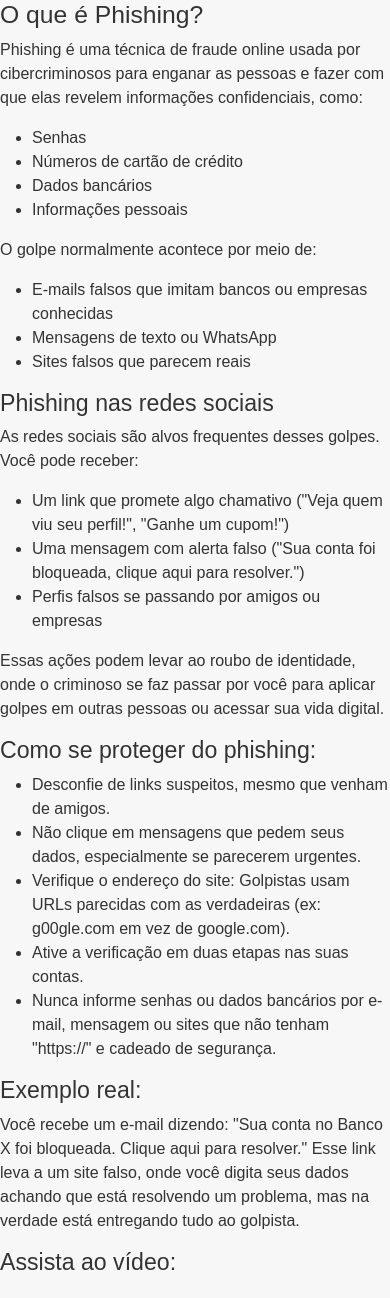
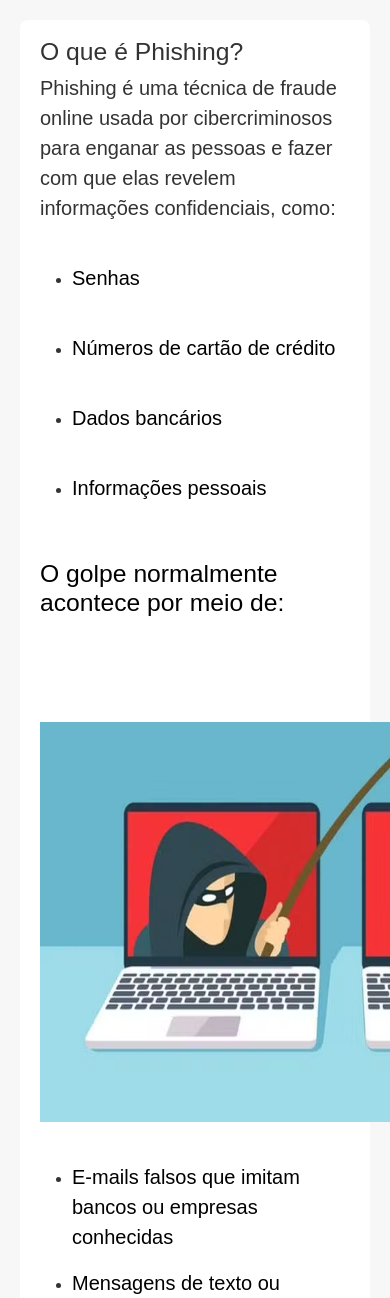
Before and after one commit to Venturaa10/suam_projeto, a PHP site: page /index.php?page=phishing in a window 390 px wide; the page is wider, and only the part inside the window is pictured. Shown: the part 56-1354 px from the top of that part. Run offline with PHP 8.4, Linux system fonts and the light colour scheme; data that the repository does not hold is empty; some libraries are stand-ins or nearby versions; grey boxes are pictures that could not be loaded.

Commit message:
front end pagina navegação e phishing

```diff
--- a/views/phishing.php
+++ b/views/phishing.php
@@ -1,59 +1,95 @@
 
-
-      <h2>O que é Phishing?</h2>
-      <p>
-        Phishing é uma técnica de fraude online usada por cibercriminosos para enganar as pessoas e fazer com que elas revelem informações confidenciais, como:
-      </p>
+<main>
+  <section>
+    <div class="row featurette">
+      <div class="col-md-7">
+        <h2 class="featurette-heading fw-normal lh-1">O que é Phishing?</h2>
+        <p class="lead">Phishing é uma técnica de fraude online usada por cibercriminosos para enganar as pessoas e fazer com que elas revelem informações confidenciais, como:</p>
+        <br>
         <ul>
-        <li>Senhas</li>
-        <li>Números de cartão de crédito</li>
-        <li>Dados bancários</li>
-        <li>Informações pessoais</li>
+          <li><p class="lead text-body-emphasis">Senhas</p><br></li>
+          <li><p class="lead text-body-emphasis">Números de cartão de crédito</p><br></li>
+          <li><p class="lead text-body-emphasis">Dados bancários</p><br></li>
+          <li><p class="lead text-body-emphasis">Informações pessoais</p><br></li>
         </ul>
 
-      <p>
-        O golpe normalmente acontece por meio de:
+        <h3 class="fs-2 text-body-emphasis">O golpe normalmente acontece por meio de:</h3>
+      </div>
+      <div class="col-md-5">
+        <br>
+        <br>
+        <br>
+        <br>
+        <img src="./assets/img/phishingpage1.png" alt="" width="600" height="400" >
+      </div>
+    </div>
+
+    <br>
+
+    <div class="col d-flex align-items-start">
+      <div>
+        <p class="lead mb-3">
+        <ul>
+          <li><p class="lead text-body-emphasis">E-mails falsos que imitam bancos ou empresas conhecidas</p></li>
+          <li><p class="lead text-body-emphasis">Mensagens de texto ou WhatsApp</p></li>
+          <li><p class="lead text-body-emphasis">Sites falsos que parecem reais</p></li>
+        </ul>
         </p>
+      </div>
+    </div>
+
+    <br>
+    <br>
+
+    <div class="row featurette">
+      <div class="col-md-7">
+        <h2 class="featurette-heading fw-normal lh-1">Phishing nas redes sociais.</h2>
+        <p class="lead">As redes sociais são alvos frequentes desses golpes. Você pode receber:</p>
+        <br>
         <ul>
-        <li>E-mails falsos que imitam bancos ou empresas conhecidas</li>
-        <li>Mensagens de texto ou WhatsApp</li>
-        <li>Sites falsos que parecem reais</li>
+          <li><p class="lead text-body-emphasis">Um link que promete algo chamativo ("Veja quem viu seu perfil!", "Ganhe um cupom!")</p><br></li>
+          <li><p class="lead text-body-emphasis">Uma mensagem com alerta falso ("Sua conta foi bloqueada, clique aqui para resolver.")</p><br></li>
+          <li><p class="lead text-body-emphasis">Perfis falsos se passando por amigos ou empresas</p><br></li>
         </ul>
 
-      <h3>Phishing nas redes sociais</h3>
-      <p>
-        As redes sociais são alvos frequentes desses golpes. Você pode receber:
+        <h6 class="fs-4 text-body-emphasis">Essas ações podem levar ao roubo de identidade, onde o criminoso se faz passar por você para aplicar golpes em outras pessoas ou acessar sua vida digital.</h6>
+      </div>
+      <div class="col-md-5">
+        <br>
+        <img src="./assets/img/phishingsocial.png" alt="" width="600" height="400" >
+      </div>
+    </div>
+    <br>
+    <br>
+
+    <div class="col d-flex align-items-start">
+      <div>
+        <h3 class="fs-2 text-body-emphasis">Como se proteger do phishing:</h3>
+        <p class="lead mb-3">
+          <ul>
+            <li><p class="lead text-body-emphasis">Desconfie de links suspeitos, mesmo que venham de amigos.</p></li>
+            <li><p class="lead text-body-emphasis">Não clique em mensagens que pedem seus dados, especialmente se parecerem urgentes.</p></li>
+            <li><p class="lead text-body-emphasis">Verifique o endereço do site: Golpistas usam URLs parecidas com as verdadeiras (ex: g00gle.com em vez de google.com).</p></li>
+            <li><p class="lead text-body-emphasis">Ative a verificação em duas etapas nas suas contas.</p></li>
+            <li><p class="lead text-body-emphasis">Nunca informe senhas ou dados bancários por e-mail, mensagem ou sites que não tenham "https://" e cadeado de segurança.</p></li>
+          </ul>
         </p>
-      <ul>
-        <li>Um link que promete algo chamativo ("Veja quem viu seu perfil!", "Ganhe um cupom!")</li>
-        <li>Uma mensagem com alerta falso ("Sua conta foi bloqueada, clique aqui para resolver.")</li>
-        <li>Perfis falsos se passando por amigos ou empresas</li>
-      </ul>
-
-      <p>
-        Essas ações podem levar ao roubo de identidade, onde o criminoso se faz passar por você para aplicar golpes em outras pessoas ou acessar sua vida digital.
-      </p>
-
-      <h3>Como se proteger do phishing:</h3>
-      <ul>
-        <li>Desconfie de links suspeitos, mesmo que venham de amigos.</li>
-        <li>Não clique em mensagens que pedem seus dados, especialmente se parecerem urgentes.</li>
-        <li>Verifique o endereço do site: Golpistas usam URLs parecidas com as verdadeiras (ex: g00gle.com em vez de google.com).</li>
-        <li>Ative a verificação em duas etapas nas suas contas.</li>
-        <li>Nunca informe senhas ou dados bancários por e-mail, mensagem ou sites que não tenham "https://" e cadeado de segurança.</li>
-      </ul>
-
-      <h3>Exemplo real:</h3>
-      <p>
+        <h3 class="fs-2 text-body-emphasis">Exemplo:</h3>
+        <p class="lead mb-3">
           Você recebe um e-mail dizendo:
 
           "Sua conta no Banco X foi bloqueada. Clique aqui para resolver."
 
            Esse link leva a um site falso, onde você digita seus dados achando que está resolvendo um problema, mas na verdade está entregando tudo ao golpista.
         </p>
+      </div>
+    </div>
 
-      <h3>Assista ao vídeo:</h3>
+    <h3 class="fs-2 text-body-emphasis">Assista aos vídeos:</h3>
       <iframe width="560" height="315" src="https://www.youtube.com/embed/088lQzdwYkk?si=gk49dj8I7Kbelupj" title="YouTube video player" frameborder="0" allow="accelerometer; autoplay; clipboard-write; encrypted-media; gyroscope; picture-in-picture; web-share" referrerpolicy="strict-origin-when-cross-origin" allowfullscreen></iframe>
       <iframe width="560" height="315" src="https://www.youtube.com/embed/XuToHrDxSrA?si=79MiU1lF2-dxy-oP" title="YouTube video player" frameborder="0" allow="accelerometer; autoplay; clipboard-write; encrypted-media; gyroscope; picture-in-picture; web-share" referrerpolicy="strict-origin-when-cross-origin" allowfullscreen></iframe>
       <iframe width="560" height="315" src="https://www.youtube.com/embed/Q1uOhtm6aSo?si=tuIt09CnylrC5GMg" title="YouTube video player" frameborder="0" allow="accelerometer; autoplay; clipboard-write; encrypted-media; gyroscope; picture-in-picture; web-share" referrerpolicy="strict-origin-when-cross-origin" allowfullscreen></iframe>
       <iframe width="560" height="315" src="https://www.youtube.com/embed/HIWm1oxhQYk?si=DWr0zQJrfZK9iyv8" title="YouTube video player" frameborder="0" allow="accelerometer; autoplay; clipboard-write; encrypted-media; gyroscope; picture-in-picture; web-share" referrerpolicy="strict-origin-when-cross-origin" allowfullscreen></iframe>
+
+  </section>
+</main>
```
Also changed, not shown: views/navegacao.php (+80 -33 lines), assets/img/ciberseguranca.jpg (added), assets/img/compras.jpeg (added), assets/img/phishingpage1.png (added), assets/img/phishingsocial.png (added), assets/img/siteseguro.jpg (added). Lines whose indentation alone changed are shown as unchanged.
